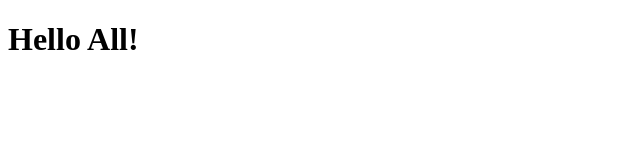
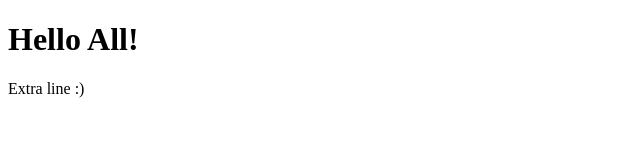
Before and after one commit to mgars4/commTest, a plain HTML site: page index.html in a window 1280 px wide. Shown: the full height of the page, 0-640 px from the left. Drawn offline with Linux system fonts and the light colour scheme.

Commit message:
Extra line
+ Changed HTML

```diff
--- a/index.html
+++ b/index.html
@@ -8,6 +8,5 @@
 
 <body>
     <h1>Hello All!</h1>
-</body>
-
-</html>
+    <p>Extra line :)</p>
+</body></html>
```
